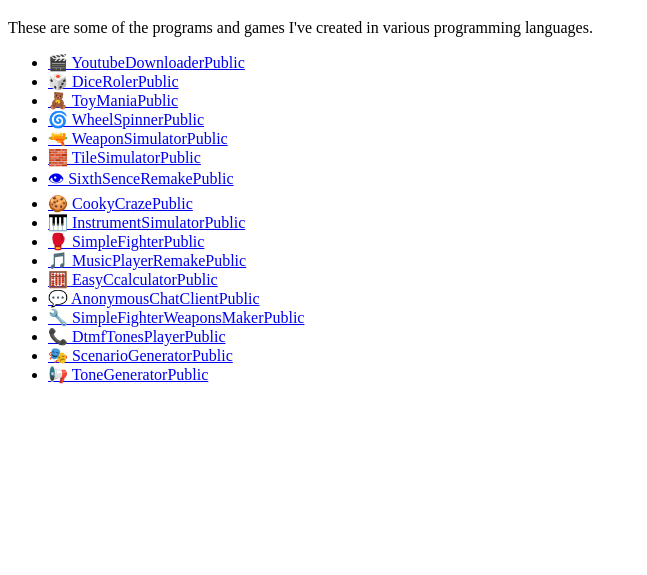
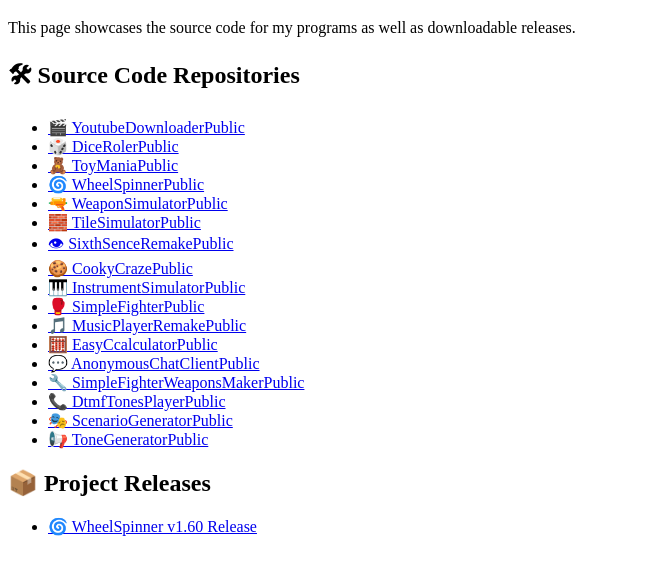
Before and after one commit to tsatria03/tsatria03.github.io, a plain HTML site: page index.html in a window 1280 px wide. Shown: the part 61-636 px from the top of the page, without its empty margins (0-647 px from the left). Drawn offline with Linux system fonts and the light colour scheme.

Commit message:
Reorganized the contents found in the index file.

```diff
--- a/index.html
+++ b/index.html
@@ -7,8 +7,9 @@
 </head>
 <body>
   <h1>Welcome to My Projects</h1>
-  <p>These are some of the programs and games I've created in various programming languages.</p>
+  <p>This page showcases the source code for my programs as well as downloadable releases.</p>
 
+  <h2>🛠 Source Code Repositories</h2>
   <ul>
     <li><a href="https://github.com/tsatria03/YoutubeDownloaderPublic">🎬 YoutubeDownloaderPublic</a></li>
     <li><a href="https://github.com/tsatria03/DiceRolerPublic">🎲 DiceRolerPublic</a></li>
@@ -28,5 +29,12 @@
     <li><a href="https://github.com/tsatria03/ScenarioGeneratorPublic">🎭 ScenarioGeneratorPublic</a></li>
     <li><a href="https://github.com/tsatria03/ToneGeneratorPublic">📢 ToneGeneratorPublic</a></li>
   </ul>
+
+  <h2>📦 Project Releases</h2>
+  <ul>
+    <li><a href="https://github.com/tsatria03/WheelSpinner/releases/tag/V1.60">🌀 WheelSpinner v1.60 Release</a></li>
+    <!-- Add more release links below as you publish them -->
+    <!-- Example: <li><a href="https://github.com/tsatria03/CookyCraze/releases/tag/V2.5">🍪 CookyCraze v2.5 Release</a></li> -->
+  </ul>
 </body>
 </html>
```
